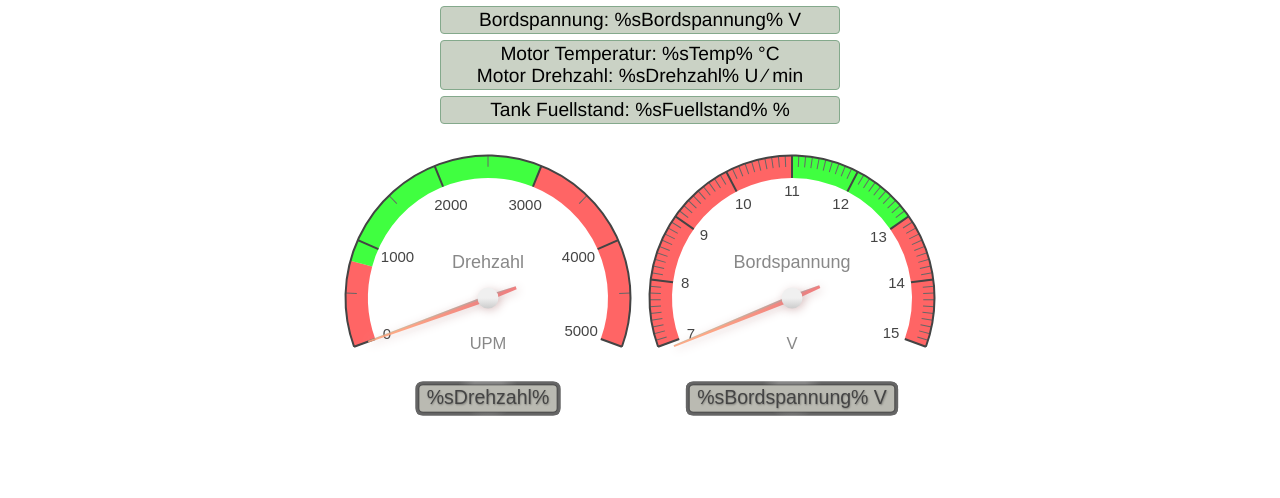
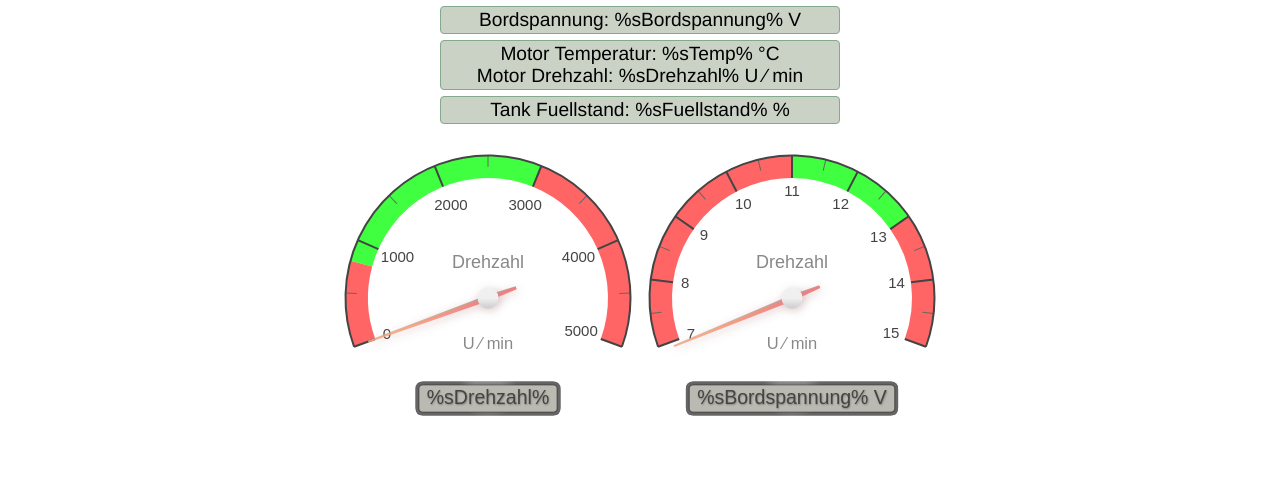
Before and after one commit to gerryvel/Motordaten, a plain HTML site: page data/index.html in a window 1280 px wide. Shown: the top 498 px of the page. Drawn offline with Linux system fonts and the light colour scheme.

Commit message:
Version 2.0

```diff
--- a/data/index.html
+++ b/data/index.html
@@ -18,7 +18,7 @@
     <canvas data-type="radial-gauge"
             data-width="300"
             data-height="300"
-            data-units="UPM"
+            data-units="U &frasl; min"
             data-title="Drehzahl"
             data-min-value="0"
             data-start-angle="70"
@@ -43,22 +43,22 @@
             data-needle-circle-inner="false"
             data-animation-duration="1500"
             data-animation-rule="linear"
-            data-units="U &frasl; min"
-            data-value-text="%sDrehzahl%"
-            data-value="%sDrehzahl%"></canvas>
+            data-value-text='%sDrehzahl%'
+            data-value='%sDrehzahl%'
+	></canvas>
 
 	<canvas data-type="radial-gauge"
             data-width="300"
             data-height="300"
-    data-units="V"
-    data-title="Bordspannung"
+            data-units="U &frasl; min"
+            data-title="Drehzahl"
             data-min-value="7"
             data-start-angle="70"
             data-ticks-angle="220"
             data-value-box="true"
             data-max-value="15"
             data-major-ticks="7,8,9,10,11,12,13,14,15"
-    data-minor-ticks="10"
+            data-minor-ticks="2"
             data-stroke-ticks="true"
             data-highlights='[
         {"from": 7, "to": 11, "color": "rgba(255, 50, 50, .75)"},
@@ -75,9 +75,10 @@
             data-needle-circle-inner="false"
             data-animation-duration="1500"
             data-animation-rule="linear"
-    data-units="V"
-    data-value-text="%sBordspannung% V"
-    data-value="%sBordspannung%"></canvas>
+            data-value-text='%sBordspannung% V'
+            data-value='%sBordspannung%'
+	></canvas>
+
     <ul class="bottomnav">
         <li><a class="active" href="/">Home</a></li>
         <li><a href="settings.html">Setting</a></li>
```
Also changed, not shown: 1 other file. Lines whose indentation alone changed are shown as unchanged.
